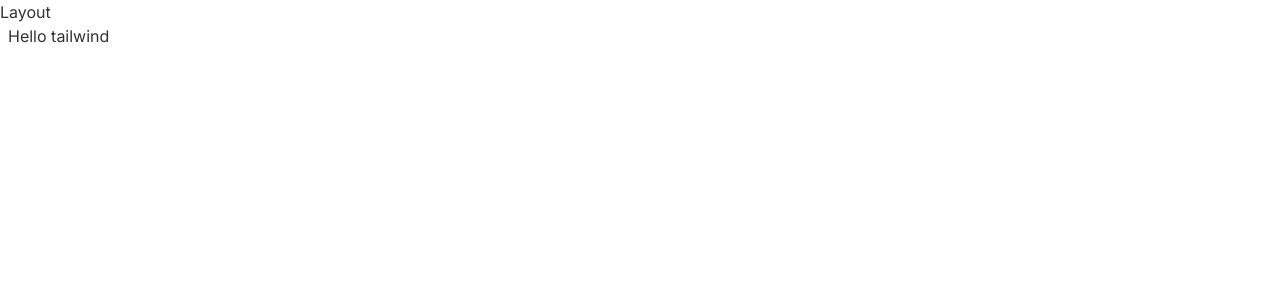
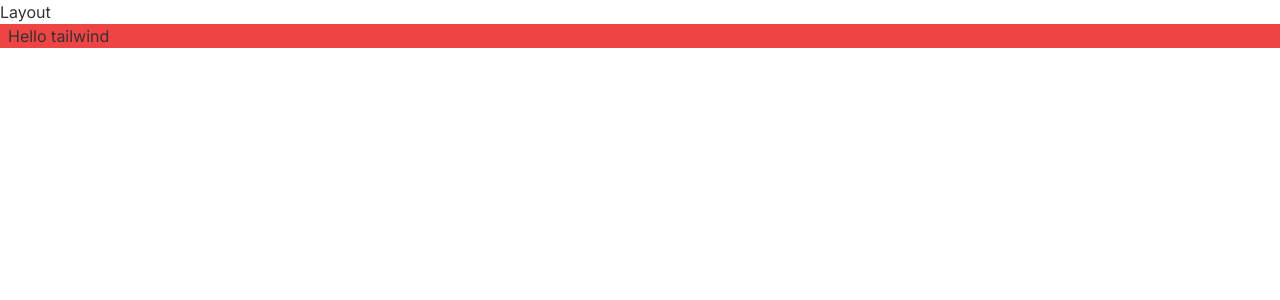
Before and after one commit to MarcioDavid81/fsw-foods, a Next.js app: page /about in a window 1280 px wide. Shown: the top 300 px of the page. Built offline with nearby package versions, Linux system fonts and the light colour scheme.

Commit message:
chore: add tailwind class sorting with prettier

```diff
--- a/app/about/page.tsx
+++ b/app/about/page.tsx
@@ -1,6 +1,6 @@
 const Home = () => {
     return (
-        <div className="bg-red-500, px-2">
+        <div className="bg-red-500 px-2">
             <h1>Hello tailwind</h1>
         </div>
     )
--- a/app/page.tsx
+++ b/app/page.tsx
@@ -2,7 +2,7 @@ import Image from "next/image";
 
 export default function Home() {
   return (
-    <main className="flex min-h-screen flex-col items-center justify-between p-24">
+    <main className="flex min-h-screen npm install -D prettier prettier-plugin-tailwindcss flex-col items-center justify-between p-24">
       <div className="z-10 w-full max-w-5xl items-center justify-between font-mono text-sm lg:flex">
         <p className="fixed left-0 top-0 flex w-full justify-center border-b border-gray-300 bg-gradient-to-b from-zinc-200 pb-6 pt-8 backdrop-blur-2xl dark:border-neutral-800 dark:bg-zinc-800/30 dark:from-inherit lg:static lg:w-auto  lg:rounded-xl lg:border lg:bg-gray-200 lg:p-4 lg:dark:bg-zinc-800/30">
           Get started by editing&nbsp;
--- a/package.json
+++ b/package.json
@@ -30,6 +30,8 @@
     "eslint": "^8",
     "eslint-config-next": "14.2.3",
     "postcss": "^8",
+    "prettier": "^3.2.5",
+    "prettier-plugin-tailwindcss": "^0.5.14",
     "prisma": "^5.13.0",
     "tailwindcss": "^3.4.1",
     "ts-node": "^10.9.2",
```
Also changed, not shown: 2 other files (tests, documents, lock files or other folders).
